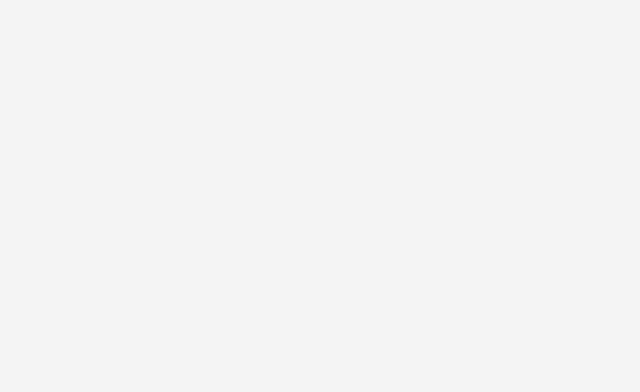
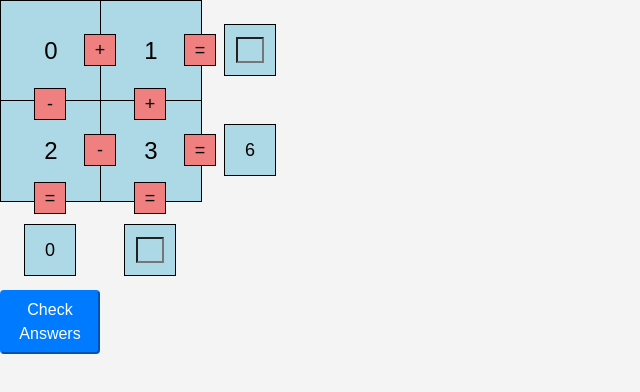
Before and after one commit to mustafaElwakel/bijlexMustafa, a React (Create React App) app: page /magic in a window 1280 px wide. Before the commit this address had no page. Shown: the top 392 px of the page, without its empty margins (0-640 px from the left). Built offline with nearby package versions, Linux system fonts and the light colour scheme.

Commit message:
magicsquare

```diff
--- a/src/App.css
+++ b/src/App.css
@@ -4,6 +4,7 @@
 @import "Exercises/AnswerBlock.css";
 @import "Exercises/DuoLingo.css";
 
+@import "Exercises/MagicSquare.css";
 .App {
   text-align: center;
 }
--- /dev/null
+++ b/src/Exercises/MagicSquare.css
@@ -0,0 +1,58 @@
+.container {
+    display: grid;
+    grid-template-columns: repeat(2, 100px);
+    grid-template-rows: repeat(2, 100px);
+    gap: 0;
+    position: relative;
+    width: 200px; /* 2 * 100px */
+    height: 200px; /* 2 * 100px */
+  }
+
+  .big-square {
+    width: 100px;
+    height: 100px;
+    background-color: lightblue;
+    border: 1px solid #000;
+    display: flex;
+    justify-content: center;
+    align-items: center;
+    font-size: 24px;
+    position: relative;
+  }
+
+  .small-square {
+    width: 30px;
+    height: 30px;
+    background-color: lightcoral;
+    border: 1px solid #000;
+    display: flex;
+    justify-content: center;
+    align-items: center;
+    font-size: 18px;
+    position: absolute;
+    transform: translate(-50%, -50%);
+  }
+
+  .answer-square {
+    width: 50px;
+    height: 50px;
+    background-color: lightblue;
+    border: 1px solid #000;
+    display: flex;
+    justify-content: center;
+    align-items: center;
+    font-size: 18px;
+    position: absolute;
+    transform: translate(-50%, -50%);
+  }
+
+  input[type="number"] {
+    width: 40%;
+    height: 40%;
+    font-size: 18px;
+    text-align: center;
+    background-color: lightblue;
+  }
+  .check-answer{
+    margin-top: '25px';
+  }
--- /dev/null
+++ b/src/Exercises/MagicSquare.jsx
@@ -0,0 +1,79 @@
+import React, { useState } from 'react';
+import './MagicSquare.css';
+
+function MagicSquare() {
+
+
+// assuming the square is aranged as
+//0 - 1
+//2 - 3
+
+
+
+  const bigSquares = [0, 1, 2, 3];
+  const smallSquares = [
+    { top: '52%', left: '75%', operator: '+' }, // between 1 and 3
+    { top: '75%', left: '50%', operator: '-' }, // between 2 and 3
+    { top: '52%', left: '25%', operator: '-' }, // between 0 and 2
+    { top: '25%', left: '50%', operator: '+' }, // between 0 and 1
+    { top: '25%', left: '100%', operator: '=' }, // right of 1
+    { top: '99%', left: '25%', operator: '=' }, // bottom of 2
+    { top: '99%', left: '75%', operator: '=' }, // bottom of 3
+    { top: '75%', left: '100%', operator: '=' } // right of 3
+  ];
+  const answers = [
+    { top: '25%', left: '125%', answer: 4 }, // right of 1
+    { top: '75%', left: '125%', answer: 6 }, // right of 3
+    { top: '125%', left: '75%', answer: 3 }, // bottom of 3
+    { top: '125%', left: '25%', answer: 0 }  // bottom of 2
+  ];
+
+  const [inputs, setInputs] = useState({});
+  const hiddenIndices = [4, 6]; // You can change these values as needed
+  const correctAnswers = [1, 6]; // The correct answers corresponding to the hidden indices
+
+  const handleChange = (e, index) => {
+    setInputs({
+      ...inputs,
+      [index]: e.target.value
+    });
+  };
+
+  const checkAnswers = () => {
+    const correct = hiddenIndices.every((index, i) => {
+      const userAnswer = parseInt(inputs[index], 10);
+      return userAnswer === correctAnswers[i];
+    });
+    alert(correct ? 'Correct!' : 'Try again!');
+  };
+
+  return (
+    <div className="container">
+      {bigSquares.map((num, index) => (
+        <div key={index} className="big-square" style={{ gridArea: `${Math.floor(index / 2) + 1} / ${index % 2 + 1} / ${Math.floor(index / 2) + 2} / ${index % 2 + 2}` }}>
+          {hiddenIndices.includes(index) ? (
+            <input type="number" value={inputs[index] || ''} onChange={(e) => handleChange(e, index)} />
+          ) : num}
+        </div>
+      ))}
+      {smallSquares.map((item, index) => (
+        <div key={index} className="small-square" style={{ top: item.top, left: item.left }}>
+          {item.operator}
+        </div>
+      ))}
+      {answers.map((item, index) => (
+        <div key={index} className="answer-square" style={{ top: item.top, left: item.left }}>
+          {hiddenIndices.includes(index + 4) ? (
+            <input type="number" value={inputs[index + 4] || ''} onChange={(e) => handleChange(e, index + 4)} />
+          ) : item.answer}
+        </div>
+      ))}
+       <div style={{ marginTop: '70px' }}>
+        <button onClick={checkAnswers}>Check Answers</button>
+      </div>
+    </div>
+  );
+}
+
+
+export default MagicSquare;
--- a/src/MainRouter.jsx
+++ b/src/MainRouter.jsx
@@ -3,7 +3,7 @@ import React from "react";
 import DuoLingo from "./Exercises/DuoLingo.jsx";
 import DropDownLingo from "./Exercises/DropDownLingo.jsx";
 import SlotMachine from "./Exercises/SlotMachine.jsx";
-
+import MagicSquare from "./Exercises/MagicSquare.jsx";
 import SlotMachineV2 from "./Exercises/SlotMachineV2.jsx";
 import { BrowserRouter as Router, Routes, Route } from "react-router-dom";
 import App from "./App.jsx";
@@ -25,6 +25,9 @@ const MainRouter = () => {
 
         <Route path="/slotmachine2" element={<SlotMachineV2/>} />
 
+        <Route path="/magic" element={<MagicSquare/>} />
+
+
       </Routes>
     </Router>)
 };
```
